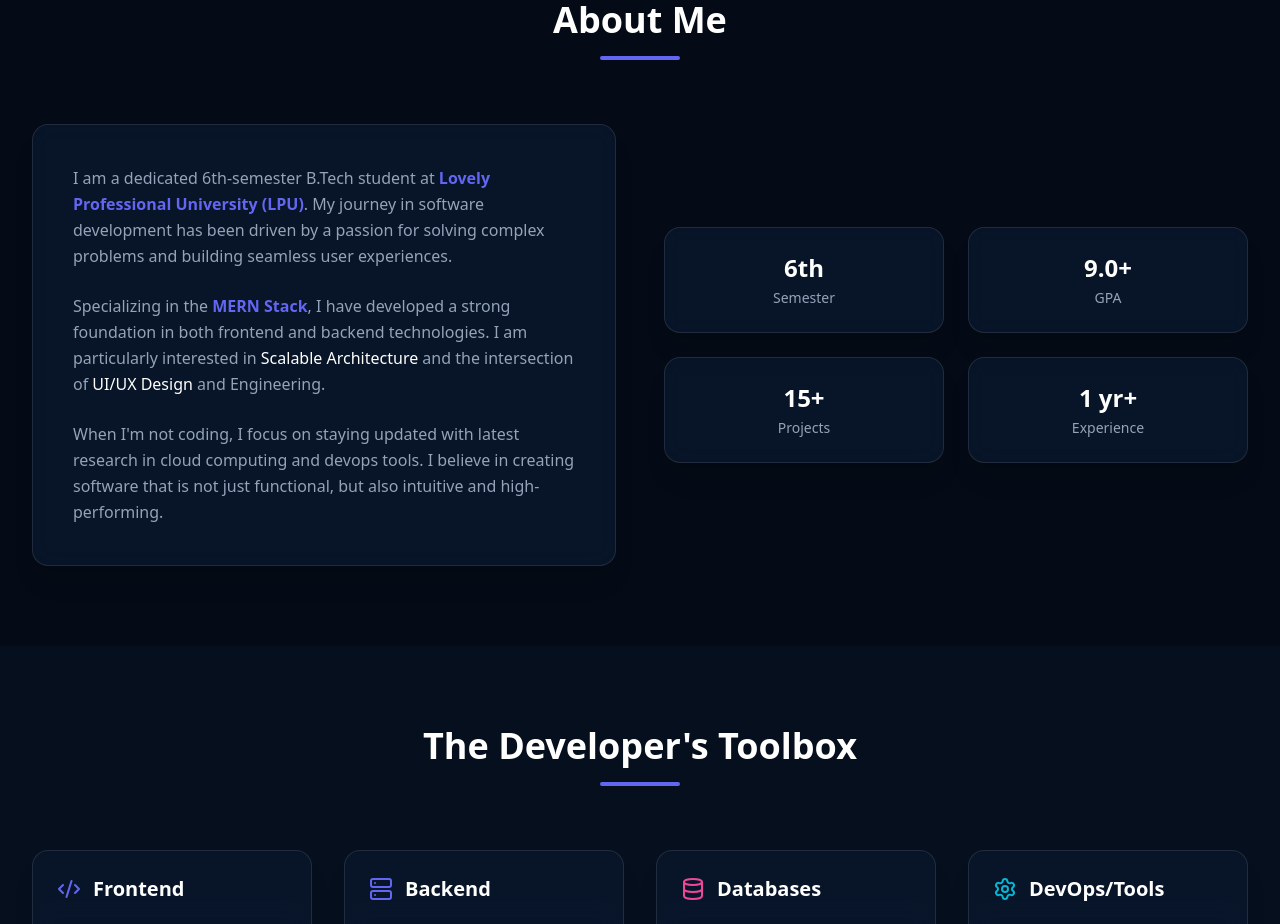
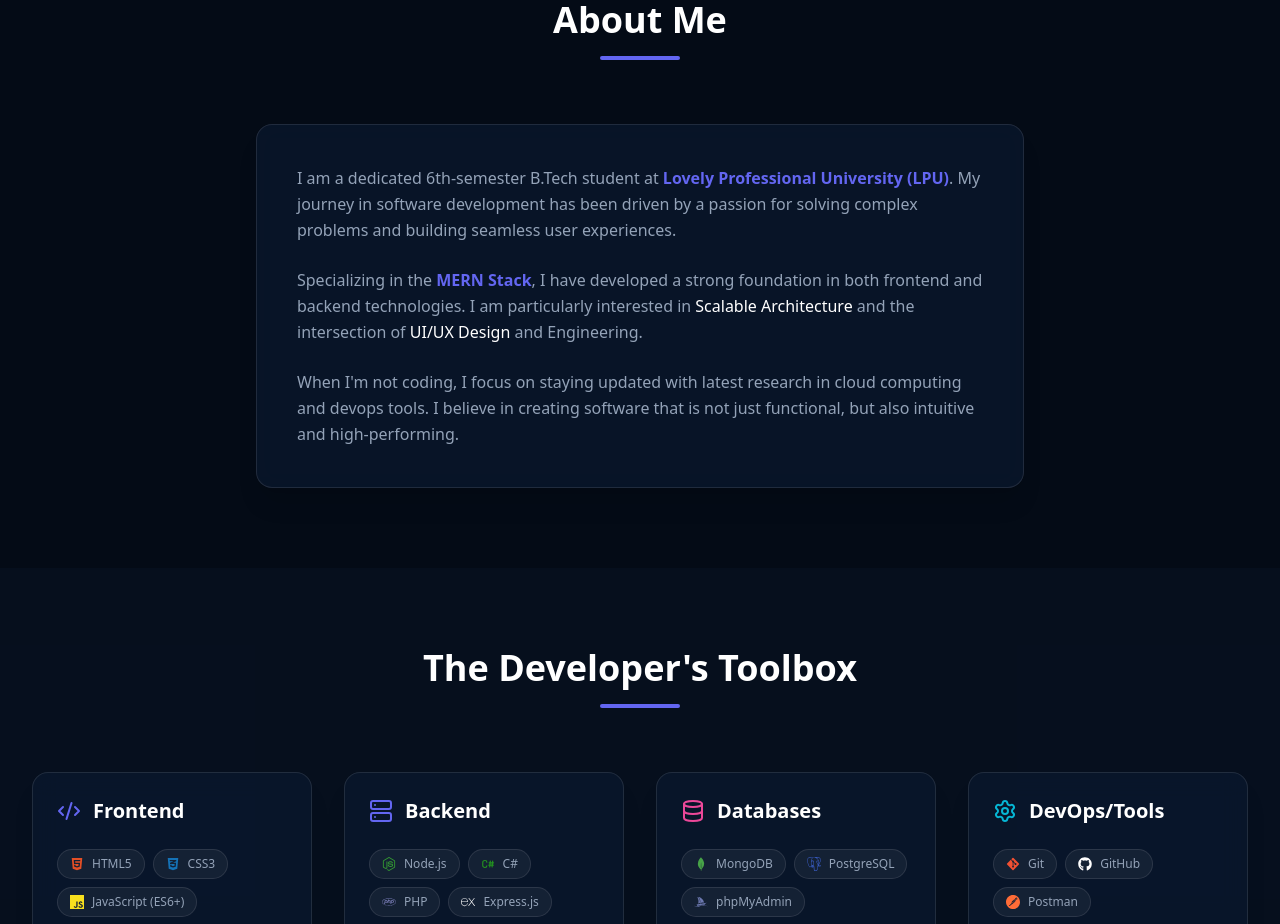
Before and after one commit to Aditya-k-Sharma81/Portfolio, a React app: page / in a window 1280 px wide. Shown: the part 880-1804 px from the top of the page. Built offline with nearby package versions, Linux system fonts and the light colour scheme; the HTML template or start-up script is replaced by a standard one.

Commit message:
Improvement in About.jsx

```diff
--- a/src/sections/About.jsx
+++ b/src/sections/About.jsx
@@ -16,13 +16,13 @@
           <div className="w-20 h-1 bg-accent-indigo mx-auto rounded-full"></div>
         </motion.div>
 
-        <div className="grid grid-cols-1 md:grid-cols-2 gap-12 items-center">
+        <div className="flex justify-center items-center">
           <motion.div
-            initial={{ opacity: 0, x: -30 }}
-            whileInView={{ opacity: 1, x: 0 }}
+            initial={{ opacity: 0, scale: 0.95 }}
+            whileInView={{ opacity: 1, scale: 1 }}
             transition={{ duration: 0.6, delay: 0.2 }}
             viewport={{ once: true }}
-            className="glass-card p-8 md:p-10"
+            className="glass-card p-8 md:p-10 max-w-3xl w-full"
           >
             <p className="text-slate-400 mb-6 leading-relaxed">
               I am a dedicated 6th-semester B.Tech student at <span className="text-accent-indigo font-semibold">Lovely Professional University (LPU)</span>.
@@ -36,28 +36,6 @@
               When I'm not coding, I focus on staying updated with latest research in cloud computing and devops tools. I believe in creating software that is not just functional, but also intuitive and high-performing.
             </p>
           </motion.div>
-
-          {/* Stats/Highlight Grid */}
-          <div className="grid grid-cols-2 gap-6">
-            {[
-              { label: 'Semester', value: '6th' },
-              { label: 'GPA', value: '9.0+' },
-              { label: 'Projects', value: '15+' },
-              { label: 'Experience', value: '1 yr+' },
-            ].map((stat, index) => (
-              <motion.div
-                key={stat.label}
-                initial={{ opacity: 0, y: 20 }}
-                whileInView={{ opacity: 1, y: 0 }}
-                transition={{ duration: 0.5, delay: index * 0.1 }}
-                viewport={{ once: true }}
-                className="glass-card p-6 text-center group hover:border-accent-indigo/50 transition-colors"
-              >
-                <div className="text-2xl font-bold text-white mb-1 group-hover:accent-gradient-text transition-all">{stat.value}</div>
-                <div className="text-slate-400 text-sm">{stat.label}</div>
-              </motion.div>
-            ))}
-          </div>
         </div>
       </div>
     </section>
```
